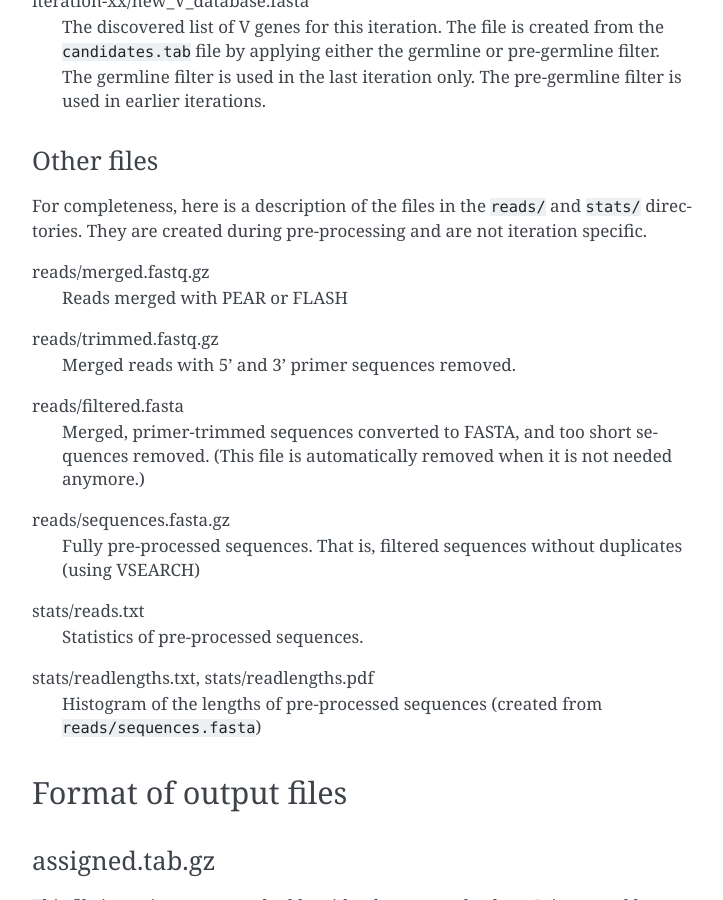
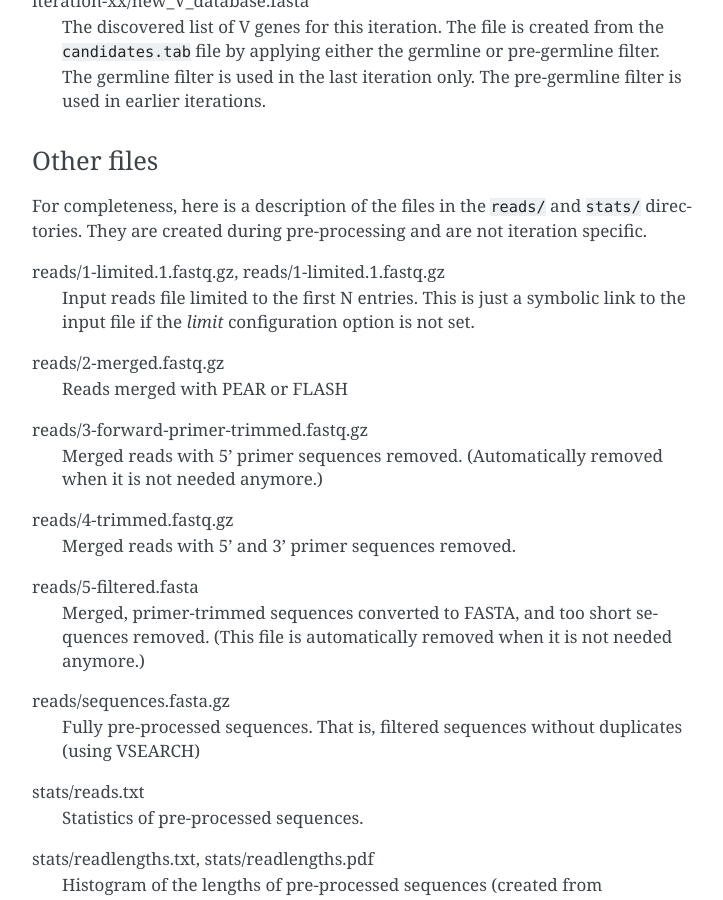
Before and after one commit to NBISweden/IgDiscover-legacy, a Sphinx documentation site: the page built from doc/guide.rst, in a window 1280 px wide and 900 px high, scrolled down 6005 px. Shown: the whole window, without its empty margins (388-1111 px from the left). Built offline with Sphinx 7.4.7, drawn with Linux system fonts in a browser that asks for light colours.

Commit message:
Fix description of file names in reads/ dir

```diff
--- a/doc/guide.rst
+++ b/doc/guide.rst
@@ -261,13 +261,21 @@ Other files
 For completeness, here is a description of the files in the ``reads/`` and ``stats/`` directories.
 They are created during pre-processing and are not iteration specific.
 
-reads/merged.fastq.gz
+reads/1-limited.1.fastq.gz, reads/1-limited.1.fastq.gz
+    Input reads file limited to the first N entries. This is just a symbolic
+    link to the input file if the `limit` configuration option is not set.
+
+reads/2-merged.fastq.gz
     Reads merged with PEAR or FLASH
 
-reads/trimmed.fastq.gz
+reads/3-forward-primer-trimmed.fastq.gz
+    Merged reads with 5' primer sequences removed. (Automatically removed when
+    it is not needed anymore.)
+
+reads/4-trimmed.fastq.gz
     Merged reads with 5' and 3' primer sequences removed.
 
-reads/filtered.fasta
+reads/5-filtered.fasta
     Merged, primer-trimmed sequences converted to FASTA, and too short sequences removed.
     (This file is automatically removed when it is not needed anymore.)
 
```
